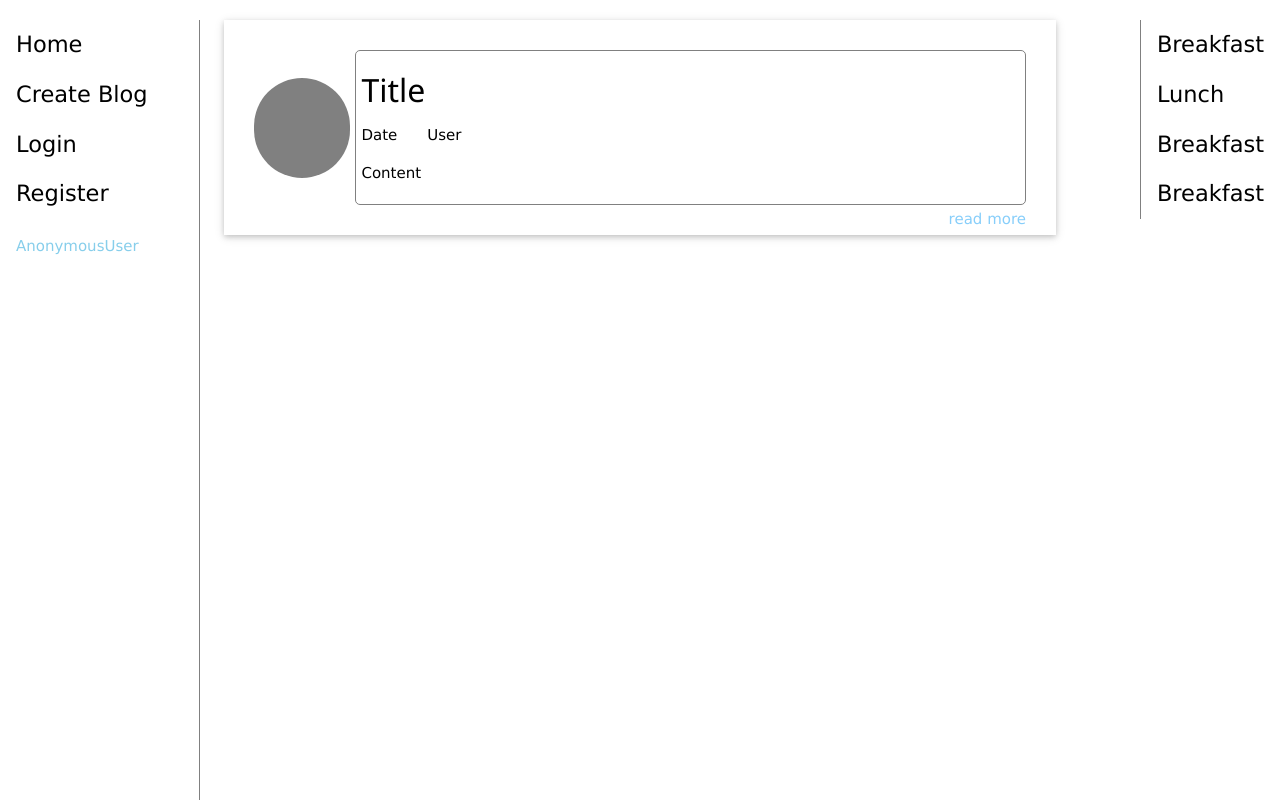
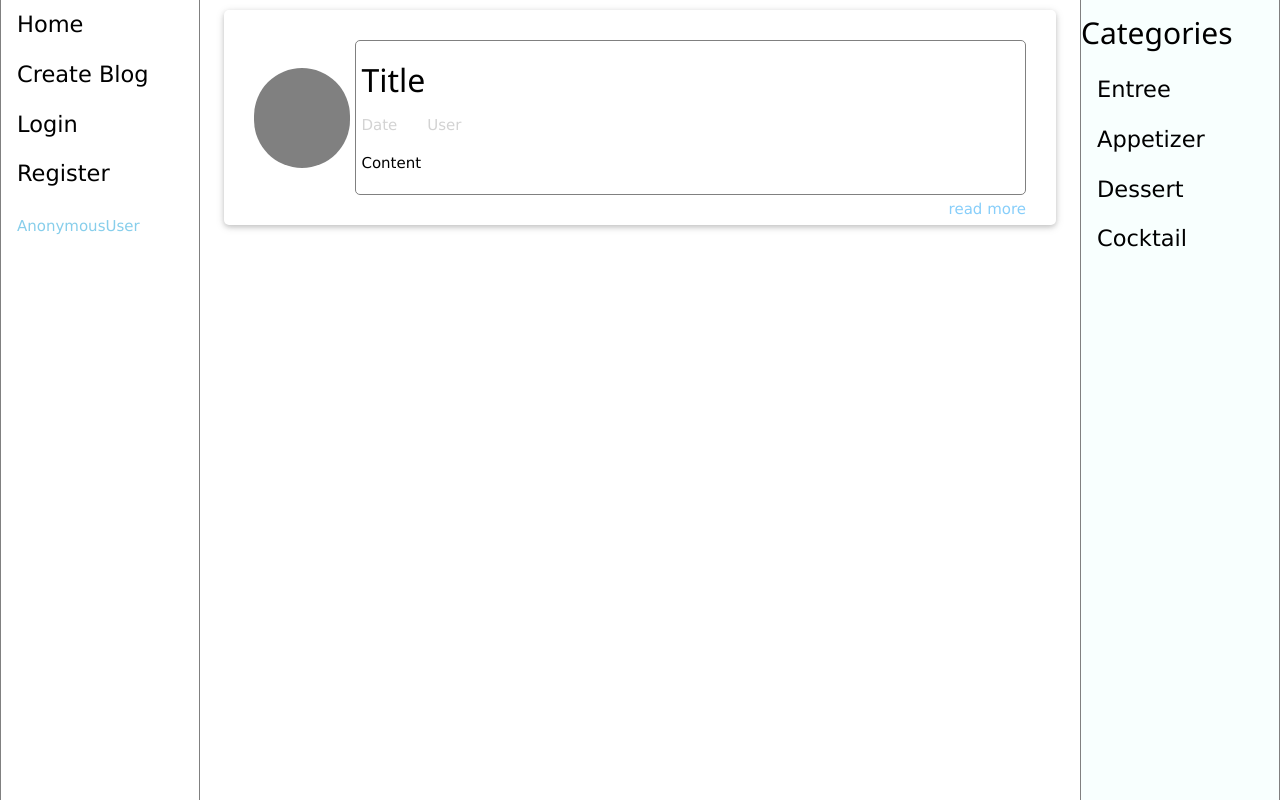
Before and after one commit to joda1196/food-blog, a Django app: page / in a window 1280 px wide. Run offline with Django 4.2, Linux system fonts and the light colour scheme.

Commit message:
more styling

```diff
--- a/app/static/styles.css
+++ b/app/static/styles.css
@@ -1,9 +1,6 @@
 .sidebar {
   border-right: 1px solid grey;
-}
-.category-bar {
   border-left: 1px solid grey;
-  text-align: right;
 }
 /* ALL BUTTONS/LINKS */
 .all-links {
@@ -38,8 +35,9 @@
   width: 65%;
   margin: auto;
   padding: 30px;
-  margin-block: 20px;
+  top: 10px;
   position: relative;
+  border-radius: 5px;
 }
 #blog-thumbnail {
   width: 100px;
@@ -65,6 +63,7 @@
   padding: 0;
   margin: 0;
   padding-right: 2em;
+  color: lightgray;
 }
 .blog-read-more {
   position: absolute;
--- a/app/templates/base.html
+++ b/app/templates/base.html
@@ -30,11 +30,12 @@
         </div>
       </div>
     </nav>
-    <nav class="category-bar w3-bar-block w3-right">
-      <a href="" class="w3-bar-item all-links">Breakfast</a>
-      <a href="" class="w3-bar-item all-links">Lunch</a>
-      <a href="" class="w3-bar-item all-links">Breakfast</a>
-      <a href="" class="w3-bar-item all-links">Breakfast</a>
+    <nav class="sidebar w3-sidebar w3-bar-block" style="right:0; background-color: #f8fffe;">
+      <h2>Categories</h2>
+      <a href="" class="w3-bar-item all-links">Entree</a>
+      <a href="" class="w3-bar-item all-links">Appetizer</a>
+      <a href="" class="w3-bar-item all-links">Dessert</a>
+      <a href="" class="w3-bar-item all-links">Cocktail</a>
     </nav>
     {% block content %}
     {% endblock content%}
```
